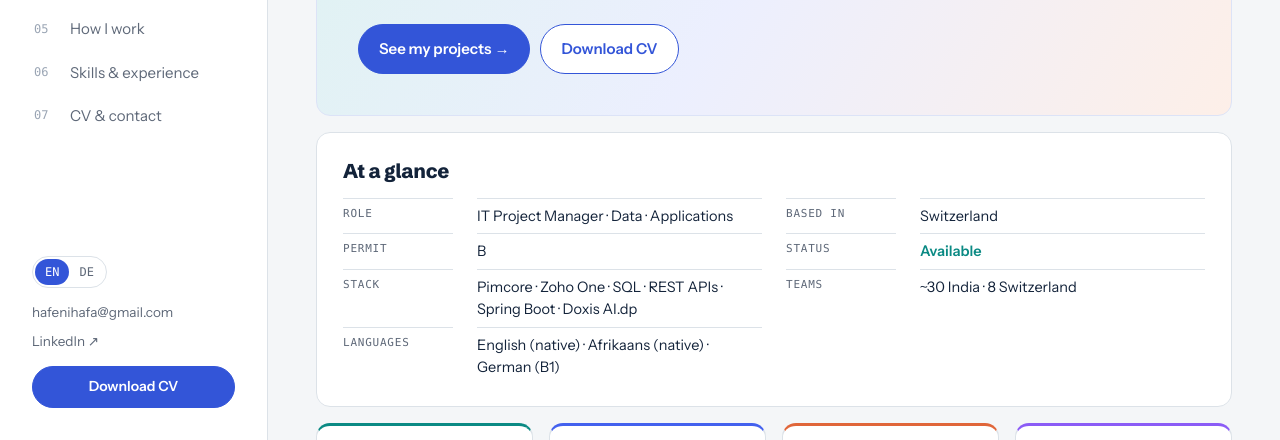
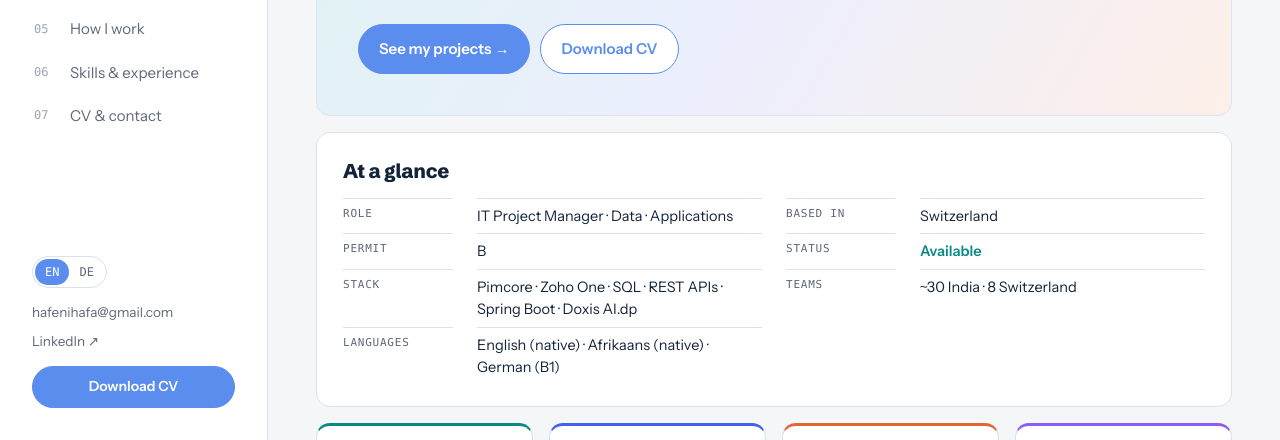
Before and after one commit to Hafeni16/Portfolio, a plain HTML site: page index.html in a window 1280 px wide. Shown: the part 360-800 px from the top of the page. Drawn offline with Linux system fonts and the light colour scheme; a web font is replaced by a local one.

Commit message:
Lighter blue buttons
Co-Authored-By: Claude Opus 5.5 <noreply@anthropic.com>
Claude-Session: https://claude.ai/code/session_017NTWfCzV1idFhoXgbAsr6o

```diff
--- a/index.html
+++ b/index.html
@@ -823,7 +823,7 @@ details.deckwrap summary small{color:var(--muted)}
 .dl>div:nth-of-type(2){border-top-color:var(--c1)!important}.dl>div:nth-of-type(3){border-top-color:var(--c2)!important}.dl>div:nth-of-type(4){border-top-color:var(--c3)!important}.dl>div:nth-of-type(5){border-top-color:var(--c4)!important}
 
 /* buttons: blue instead of green (2026-11-17d) */
-:root{--btn:#3355D8;--btn-h:#2643B8}
+:root{--btn:#5B8DEF;--btn-h:#4A7BE0}
 .btn.primary,.side .btn.primary,.view.ov .hero .btn.primary{background:var(--btn)!important;border-color:var(--btn)!important;color:#fff!important}
 .btn.primary:hover{background:var(--btn-h)!important;border-color:var(--btn-h)!important}
 .side .lang button[aria-pressed="true"]{background:var(--btn);color:#fff}
```
